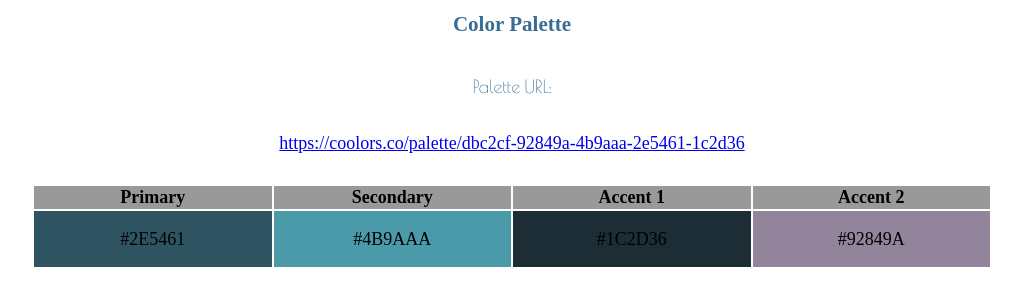
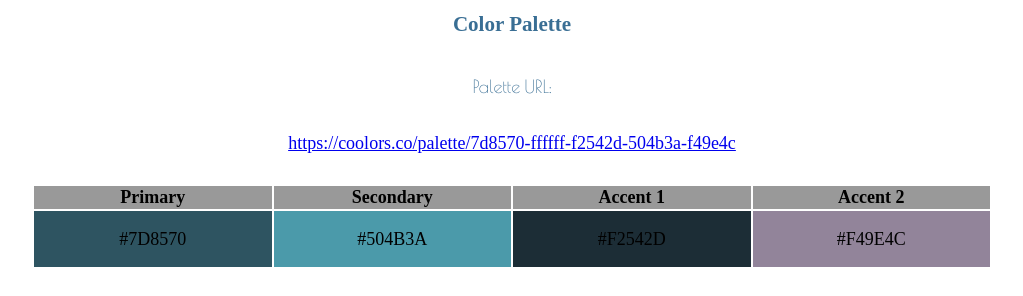
Before and after one commit to danieljn32/wdd130, a plain HTML site: page wwr/site-plan-rafting.html in a window 1280 px wide. Shown: the part 1260-1556 px from the top of the page, without its empty margins (128-1151 px from the left). Drawn offline with nearby package versions, Linux system fonts and the light colour scheme; a web font is replaced by a local one.

Commit message:
Color Changes

```diff
--- a/wwr/site-plan-rafting.html
+++ b/wwr/site-plan-rafting.html
@@ -53,8 +53,8 @@
 
     <!-- Copy and paste the URL to your finished palette below. Replace the href value that is there with yours. Make sure to paste it into both the href value and the content text of the <a> tag -->
     <p>Palette URL:</p>
-    <a href="https://coolors.co/palette/dbc2cf-92849a-4b9aaa-2e5461-1c2d36"
-      target="_blank">https://coolors.co/palette/dbc2cf-92849a-4b9aaa-2e5461-1c2d36</a>
+    <a href="https://coolors.co/palette/7d8570-ffffff-f2542d-504b3a-f49e4c"
+      target="_blank">https://coolors.co/palette/7d8570-ffffff-f2542d-504b3a-f49e4c</a>
 
     <table class="colors">
       <tr>
@@ -65,10 +65,10 @@
       </tr>
       <!-- Replace the numbers in the boxes below with your hex color codes. Then switch to the site-plan.css file and change your colors there as well. -->
       <tr>
-        <td class="primary">#2E5461</td>
-        <td class="secondary">#4B9AAA</td>
-        <td class="accent1">#1C2D36</td>
-        <td class="accent2">#92849A</td>
+        <td class="primary">#7D8570</td>
+        <td class="secondary">#504B3A</td>
+        <td class="accent1">#F2542D</td>
+        <td class="accent2">#F49E4C</td>
       </tr>
     </table>
 
```
